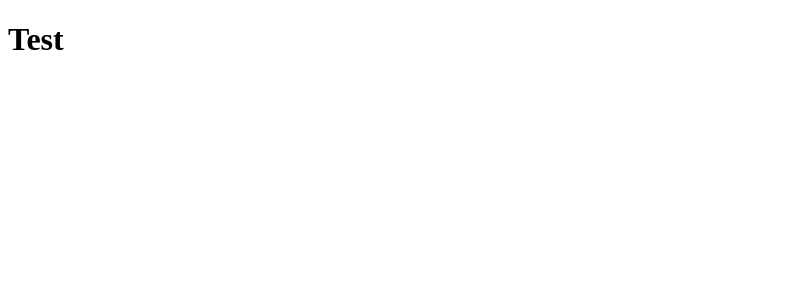
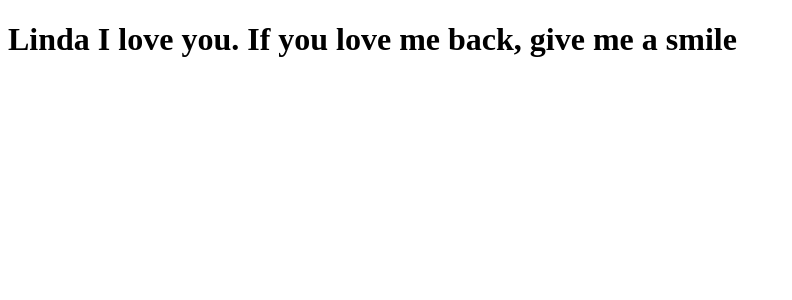
Before and after one commit to Andrebiasuz/clone-tabnews, a Next.js app: page / in a window 1280 px wide. Shown: the top 300 px of the page, without its empty margins (0-792 px from the left). Built offline with nearby package versions, Linux system fonts and the light colour scheme.

Commit message:
Linda message

```diff
--- a/pages/index.js
+++ b/pages/index.js
@@ -1,5 +1,5 @@
 function Home() {
-    return <h1>Test</h1>
+    return <h1>Linda I love you. If you love me back, give me a smile</h1>
 }
 
 
```
Also changed, not shown: 1 other file (tests, documents, lock files or other folders).
